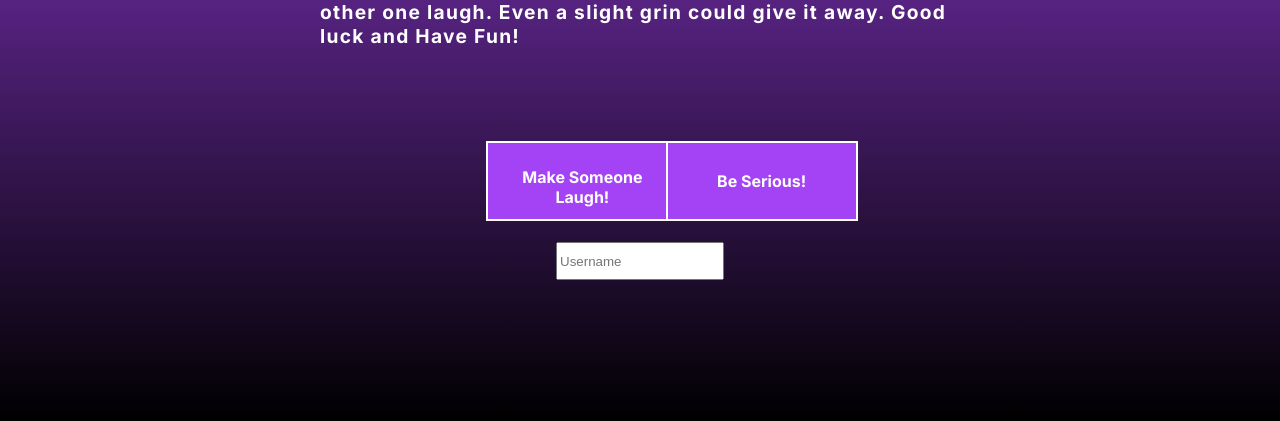
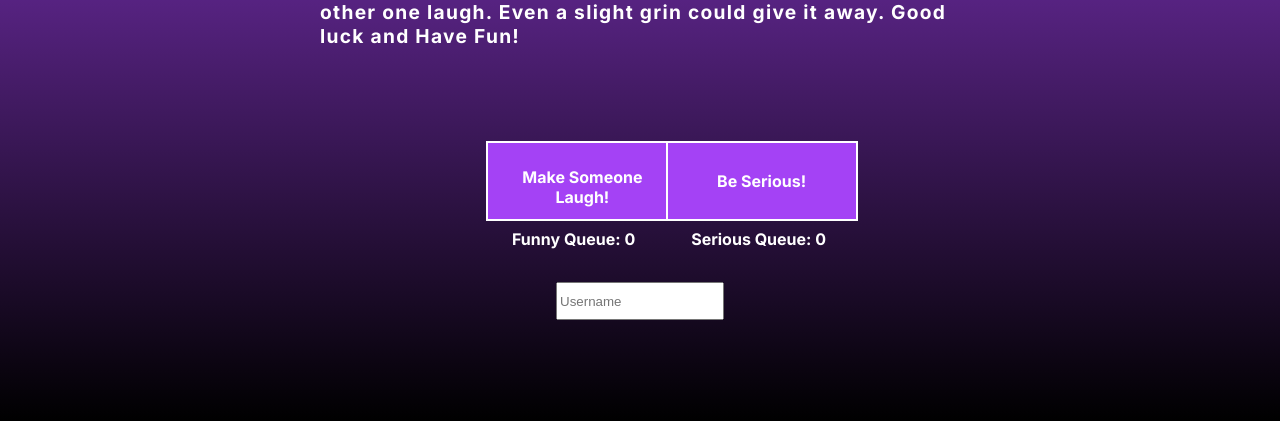
Before and after one commit to BerkleySitterson/straightFace, a Flask app: page / in a window 1280 px wide. Shown: the part 379-800 px from the top of the page. Run offline with Flask 3, Linux system fonts and the light colour scheme; some libraries are stand-ins or nearby versions.

Commit message:
Adding queue counters

```diff
--- a/app.py
+++ b/app.py
@@ -19,6 +19,11 @@ users = {} # Dictionary to store all connected users
 def index():
     return render_template('index.html')
 
+@socketio.on('connect') # Display current queue numbers
+def on_connect():
+    socketio.emit("increment_funny_queue", funnyQueue)
+    socketio.emit("increment_serious_queue", seriousQueue)
+
 
 @socketio.on("user_join_funny") # User joins 'funny' team and is inserted into the waiting queue
 def handle_user_join_funny(username):
@@ -29,7 +34,8 @@ def handle_user_join_funny(username):
     users[username] = sid
     funnyQueue.append((username, sid))
     attempt_pairing()
-
+    socketio.emit("increment_funny_queue", funnyQueue)
+    socketio.emit("increment_serious_queue", seriousQueue)
 
 @socketio.on("user_join_serious") # User joins 'serious' team and is inserted into the waiting queue
 def handle_user_join_serious(username):
@@ -40,7 +46,8 @@ def handle_user_join_serious(username):
     users[username] = sid
     seriousQueue.append((username, sid))
     attempt_pairing()
-
+    socketio.emit("increment_funny_queue", funnyQueue)
+    socketio.emit("increment_serious_queue", seriousQueue)
 
 def attempt_pairing(): # Checking to see if there is atleast 1 funny and 1 serious user
 
@@ -71,7 +78,7 @@ def handle_user_disconnect():
         del users[sid]
 
     close_room(room, sid)
-    socketio.emit("user_left")
+    socketio.emit("user_left", room=room)
     print(f"User with sid {sid} has left. Room: {room} has been deleted.")
 
 
@@ -90,6 +97,20 @@ def handle_new_message(message):
     socketio.emit("chat", {"message": message, "username": username}, room=room)
 
 
+@socketio.on("offer")
+def handle_offer(data):
+    socketio.emit('offer', data, room=data['room'])
+
+
+@socketio.on("answer")
+def handle_answer(data):
+    socketio.emit('answer', data, room=data['room'])
+
+
+@socketio.on("ice_candidate")
+def handle_ice_candidate(data):
+    socketio.emit('ice_candidate', data, room=data['room'])
+
 
 if __name__ == '__main__':
     socketio.run(app, host='localhost')
--- a/static/index.js
+++ b/static/index.js
@@ -1,7 +1,17 @@
 document.addEventListener("DOMContentLoaded", function() {
 
     const socket = io();
-    let mediaStream;
+    let localStream;
+    let remoteStream;
+    let peerConnection;
+
+    const servers = {
+        iceServers:[
+            {
+                urls:['stun:stun1.l.google.com:19302', 'stun:stun2.l.google.com:19302']
+            }
+        ]
+    }
 
     document.getElementById("funnyBtn").addEventListener("click", function() { // Once User has chosen funny role, add them to funnyUsers Queue
         let username = document.getElementById("username").value;
@@ -13,18 +23,28 @@ document.addEventListener("DOMContentLoaded", function() {
         socket.emit("user_join_serious", username);
     });
 
+    socket.on("increment_funny_queue", function(funnyQueue) { // Updating the funny queue counter and displaying it
+        document.getElementById("funnyQueueNum").innerHTML = "Funny Queue: " + funnyQueue.length;
+    });
+
+    socket.on("increment_serious_queue", function(seriousQueue) { // Updating the serious queue counter and displaying it
+        document.getElementById("seriousQueueNum").innerHTML = "Serious Queue: " + seriousQueue.length;
+    });
+
     socket.on("users_paired", function() {
         document.getElementById("landingPage").style.display = "none"; // Hiding the landing page and displaying the video-chat page
         document.getElementById("video-chat").style.display = "block";
 
-        navigator.mediaDevices.getUserMedia({ video: true }) // Requesting access to user's camera and microphone
+        navigator.mediaDevices.getUserMedia({ video: true, audio: false }) // Requesting access to user's camera and microphone
                 .then(function (stream) {
-                    mediaStream = stream;
-                    seriousVideo.srcObject = stream; // Set the video stream as the source for the <video> element
+                    localStream = stream;
+                    funnyVideo.srcObject = localStream; // Set the video stream as the source for the <video> element
                 })
                 .catch(function (error) {
                     console.error('Error accessing camera:', error);
                 });
+
+        createOffer();
     });
 
     document.getElementById("disconnectBtn").addEventListener("click", function() { // When 'disconnectBtn' is clicked, it lets the server know, displays the landing-page, and stops the video stream
@@ -44,10 +64,10 @@ document.addEventListener("DOMContentLoaded", function() {
     });
 
     function stopStream() { // Stopping video/audio media feed
-        if (mediaStream) {
-            const tracks = mediaStream.getTracks();
+        if (localStream) {
+            const tracks = localStream.getTracks();
             tracks.forEach(track => track.stop());
-            mediaStream = null;
+            localStream = null;
         }
     }
 
@@ -68,4 +88,32 @@ document.addEventListener("DOMContentLoaded", function() {
         ul.scrolltop = ul.scrollHeight;
     });
 
+    function createOffer() {
+        peerConnection = new RTCPeerConnection(servers);
+
+        remoteStream = new MediaStream();
+        document.getElementById("seriousVideo").srcObject = remoteStream;
+
+        localStream.getTracks().forEach((track) => {
+            peerConnection.addTrack(track, localStream);
+        });
+
+        peerConnection.ontrack = (event) => {
+            event.streams[0].getTracks().forEach((track) => {
+                remoteStream.addTrack(track);
+            });
+        }
+
+        peerConnection.onicecandidate = async (event) => {
+            if (event.candidate) {
+                console.log('New ICE candidate: ', event.candidate);
+            }
+        }
+
+        let offer = peerConnection.createOffer();
+        peerConnection.setLocalDescription(offer);
+
+        console.log('Offer: ', offer);
+    }
+
 });
--- a/static/styles.css
+++ b/static/styles.css
@@ -51,9 +51,26 @@ body, html {
     position: absolute;
     height: 2rem;
     width: 10rem;
-    top: 80%;
+    top: 85%;
     left: 50%;
     transform: translate(-50%,-50%);
+}
+
+.queueCounters {
+    position: absolute;
+    color: white;
+    font-family: 'Inter', sans-serif;
+    font-size: 1rem;
+}
+
+#funnyQueueNum {
+    top: 74%;
+    left: 40%;
+}
+
+#seriousQueueNum {
+    top: 74%;
+    left: 54%;
 }
 
 #funnyVideo {
@@ -65,6 +82,7 @@ body, html {
     left: 14%;
     border: 5px solid white;
     border-radius: 8px;
+    background-color: #ddd;
 }
 
 #seriousVideo {
@@ -76,6 +94,7 @@ body, html {
     left: 52%;
     border: 5px solid white;
     border-radius: 8px;
+    background-color: #ddd;
 }
 
 #disconnectBtn {
--- a/templates/index.html
+++ b/templates/index.html
@@ -21,6 +21,8 @@
             <button type="button" class="buttons" id="funnyBtn" style="top: 65%; left: 38%;">Make Someone Laugh!</button>
             <button type="button" class="buttons" id="seriousBtn" style="top: 65%; left: 52%;">Be Serious!</button>
             <input type="text" id="username" placeholder="Username">
+            <p id="funnyQueueNum" class="queueCounters">Funny Queue: 0</p>
+            <p id="seriousQueueNum" class="queueCounters">Serious Queue: 0</p>
 
         </div>
 
```
